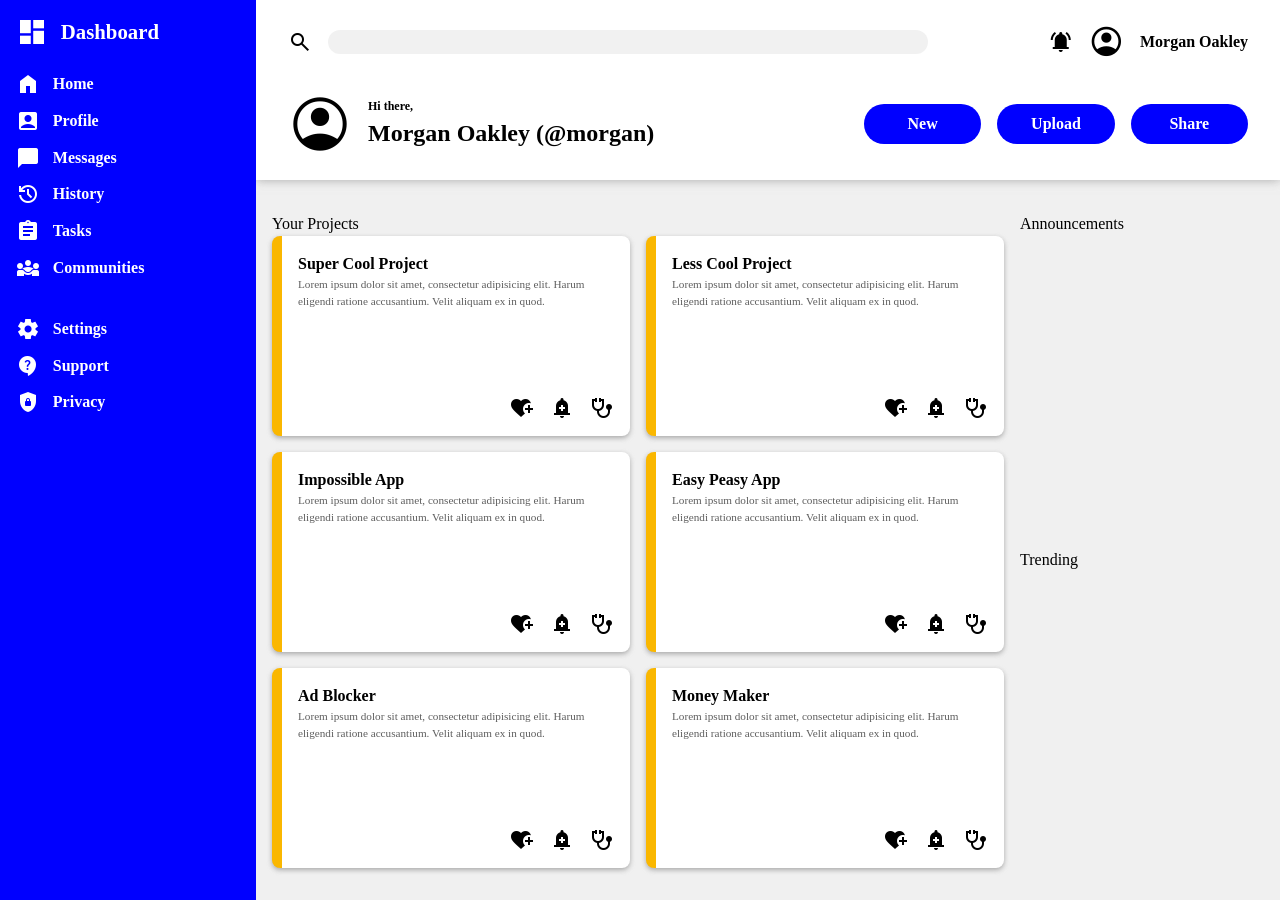
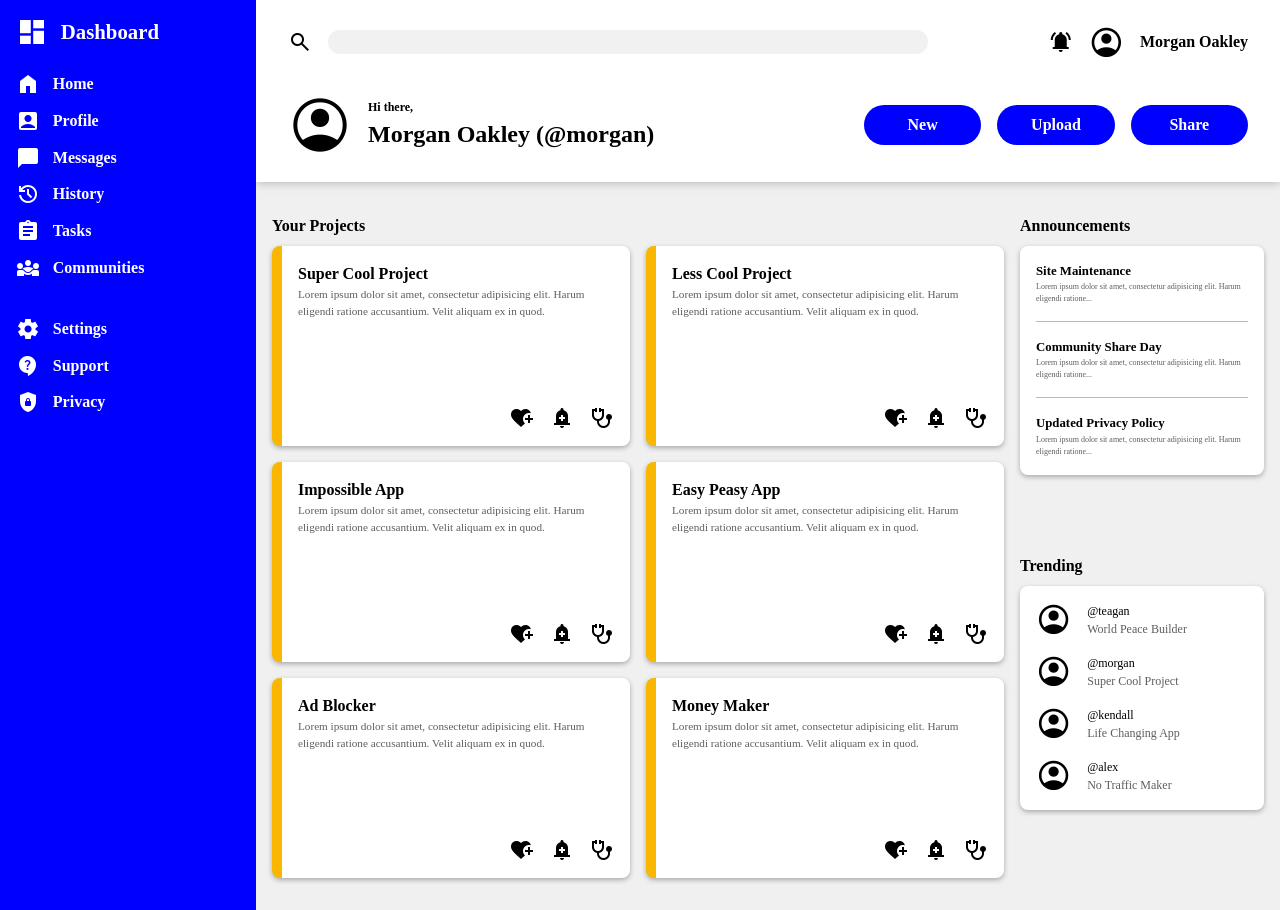
Before and after one commit to 46tcampbell/Admin-Dashboard, a plain HTML site: page index.html in a window 1280 px wide. Drawn offline with nearby package versions, Linux system fonts and the light colour scheme.

Commit message:
Create Announcements and Trending Sections
Used a mix of grid and flexbox again for the same reasons as previous
commits. The layout looks pretty close to the project mock up so I will
likely review it a little more tomorrow and then move on if feeling
comfortable.

```diff
--- a/index.html
+++ b/index.html
@@ -176,13 +176,69 @@
         <div class="announcements">
           <div class="announcements-text">Announcements</div>
           <div class="announcements-section">
-            <div class="announcements-section-card"></div>
-            <div class="announcements-section-card"></div>
-            <div class="announcements-section-card"></div>
+            <div class="announcements-section-card underline">
+              <p class="title">Site Maintenance</p>
+              <p class="body">
+                Lorem ipsum dolor sit amet, consectetur adipisicing elit. Harum
+                eligendi ratione...
+              </p>
+            </div>
+            <div class="announcements-section-card underline">
+              <p class="title">Community Share Day</p>
+              <p class="body">
+                Lorem ipsum dolor sit amet, consectetur adipisicing elit. Harum
+                eligendi ratione...
+              </p>
+            </div>
+            <div class="announcements-section-card">
+              <p class="title">Updated Privacy Policy</p>
+              <p class="body">
+                Lorem ipsum dolor sit amet, consectetur adipisicing elit. Harum
+                eligendi ratione...
+              </p>
+            </div>
           </div>
         </div>
         <div class="trending">
           <div class="trending-text">Trending</div>
+          <div class="trending-section">
+            <div class="trending-section-user">
+              <span class="material-symbols-outlined profile-icon">
+                account_circle
+              </span>
+              <div>
+                <div class="small-text">@teagan</div>
+                <div class="light-text">World Peace Builder</div>
+              </div>
+            </div>
+            <div class="trending-section-user">
+              <span class="material-symbols-outlined profile-icon">
+                account_circle
+              </span>
+              <div>
+                <div class="small-text">@morgan</div>
+                <div class="light-text">Super Cool Project</div>
+              </div>
+            </div>
+            <div class="trending-section-user">
+              <span class="material-symbols-outlined profile-icon">
+                account_circle
+              </span>
+              <div>
+                <div class="small-text">@kendall</div>
+                <div class="light-text">Life Changing App</div>
+              </div>
+            </div>
+            <div class="trending-section-user">
+              <span class="material-symbols-outlined profile-icon">
+                account_circle
+              </span>
+              <div>
+                <div class="small-text">@alex</div>
+                <div class="light-text">No Traffic Maker</div>
+              </div>
+            </div>
+          </div>
         </div>
       </div>
     </div>
--- a/styles.css
+++ b/styles.css
@@ -244,3 +244,68 @@ div.card div.card-icons {
   gap: 1rem;
   margin-top: auto;
 }
+
+.your-projects-text,
+.announcements-text,
+.trending-text {
+  font-weight: bold;
+  margin-bottom: 0.5rem;
+}
+
+.announcements-section {
+  background-color: white;
+  padding: 0 1rem;
+  min-width: 200px;
+  border-radius: 0.5rem;
+  display: grid;
+  grid-template-rows: repeat(3, 1fr);
+  box-shadow: 0px 2px 5px 0px rgba(133, 133, 133, 0.658);
+}
+
+.underline {
+  border-bottom: 1px solid rgba(0, 0, 0, 0.274);
+}
+
+div.announcements-section-card {
+  padding: 1rem 0;
+}
+
+div.announcements-section-card p.title {
+  font-weight: bold;
+  font-size: 0.8rem;
+}
+
+div.announcements-section-card p.body {
+  font-size: 0.5rem;
+  color: rgba(0, 0, 0, 0.637);
+}
+
+div.trending-section {
+  display: grid;
+  grid-template-rows: repeat(4, 1fr);
+  gap: 1rem;
+  background-color: white;
+  padding: 1rem;
+  min-width: 200px;
+  border-radius: 0.5rem;
+  box-shadow: 0px 2px 5px 0px rgba(133, 133, 133, 0.658);
+}
+
+div.trending-section-user {
+  display: flex;
+  align-items: center;
+  gap: 1rem;
+}
+
+.trending-section-user .profile-icon {
+  font-size: 2.2rem;
+}
+
+.trending-section-user .small-text {
+  font-size: 0.75rem;
+}
+
+.trending-section-user .light-text {
+  font-size: 0.75rem;
+  color: rgba(0, 0, 0, 0.637);
+}
```
